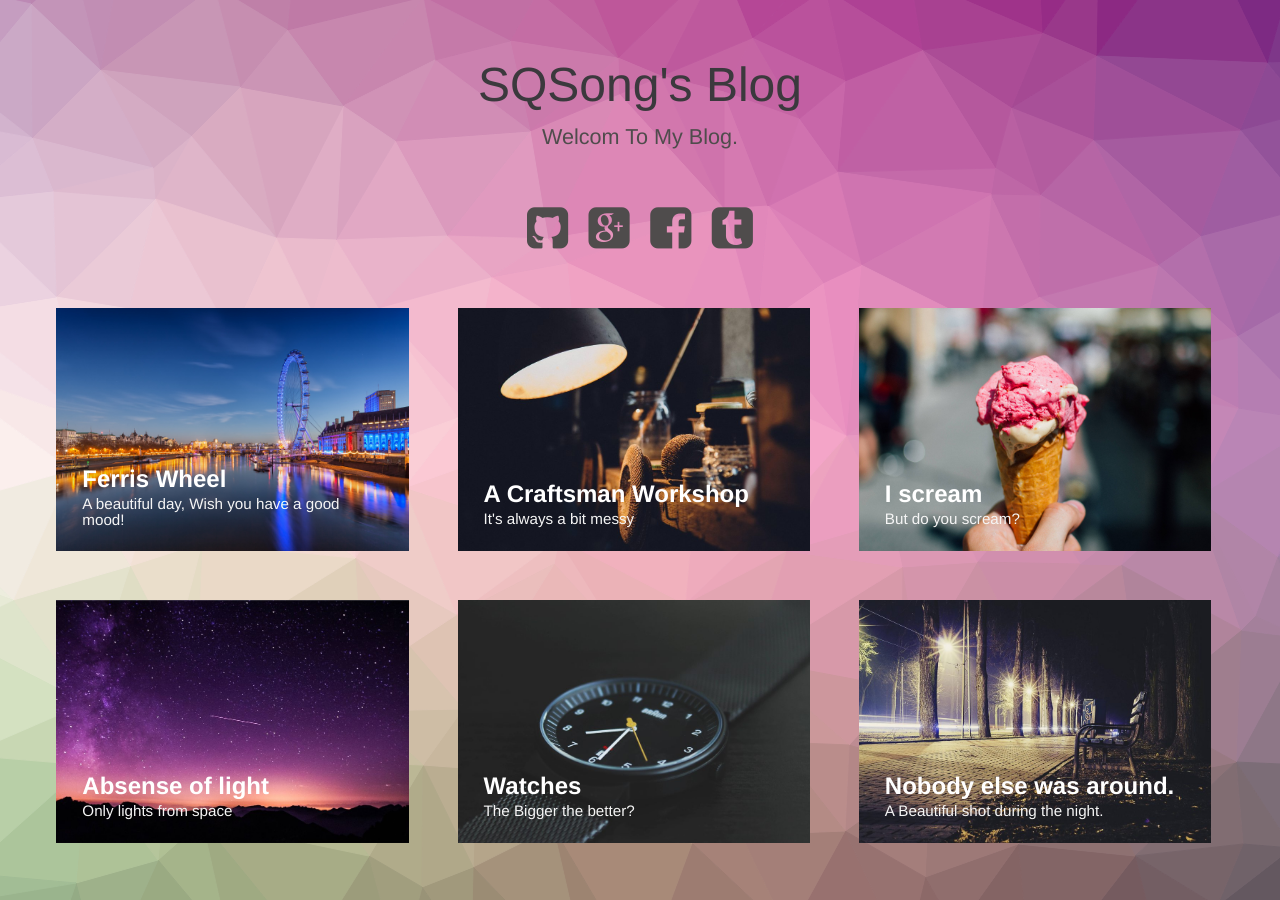
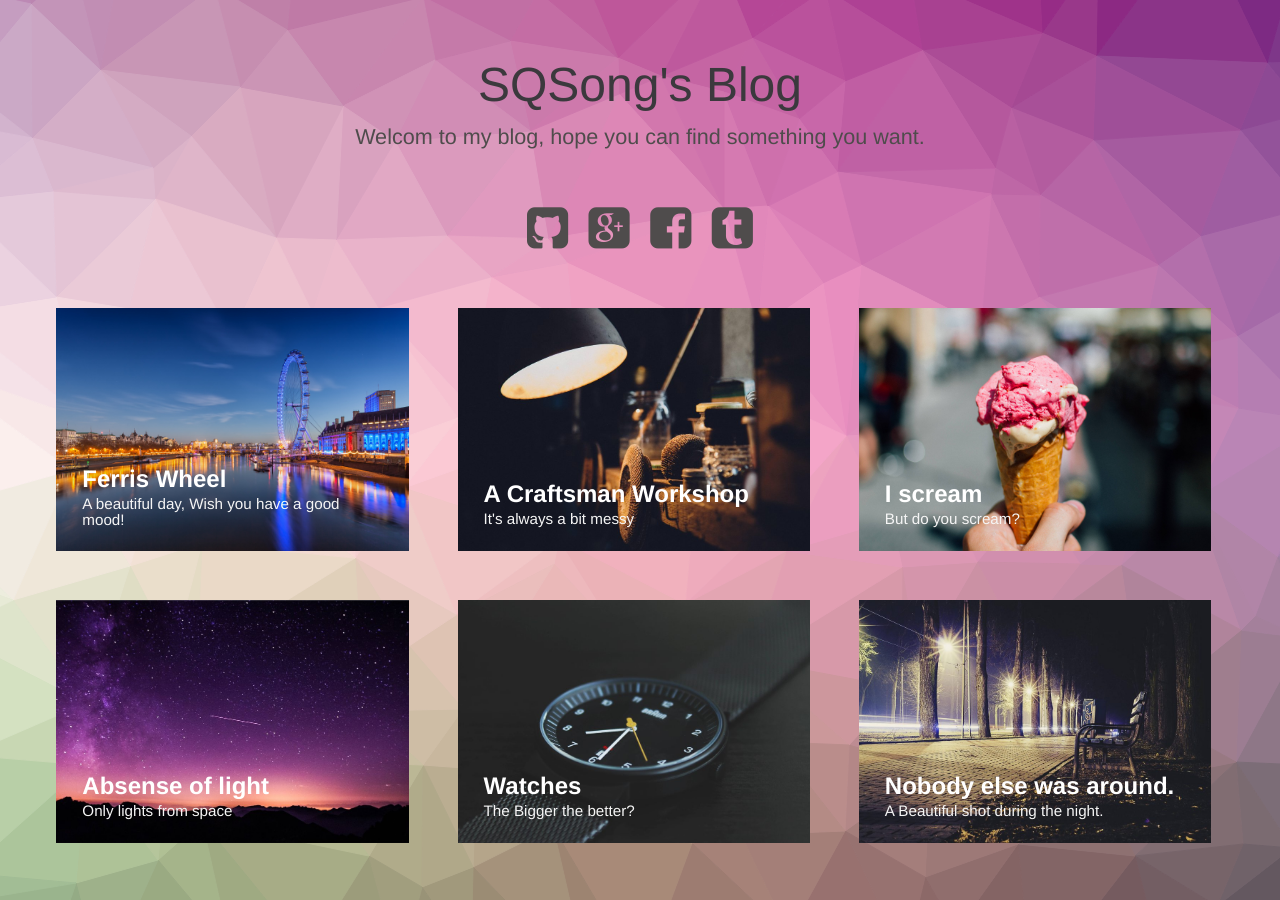
Before and after one commit to songmao123/Jekyll-Blog, a Jekyll site: the page built from index.html, in a window 1280 px wide. Built offline with Jekyll 4.4.1, drawn with Linux system fonts in a browser that asks for light colours.

Commit message:
change title

```diff
--- a/index.html
+++ b/index.html
@@ -28,7 +28,7 @@
 <body class="body">
 <div class="container">
     <header class="header">
-        <h1>SQSong's Blog<span>Welcom To My Blog.</span></h1>
+        <h1>SQSong's Blog<span>Welcom to my blog, hope you can find something you want.</span></h1>
         <nav class="links">
             <a href="https://github.com/songmao123"><i class="fa fa-github-square fa-3x"></i></a>
             <a href="https://plus.google.com/u/0/103395130380052920482"><i class="fa fa-google-plus-square fa-3x"></i></a>
```
